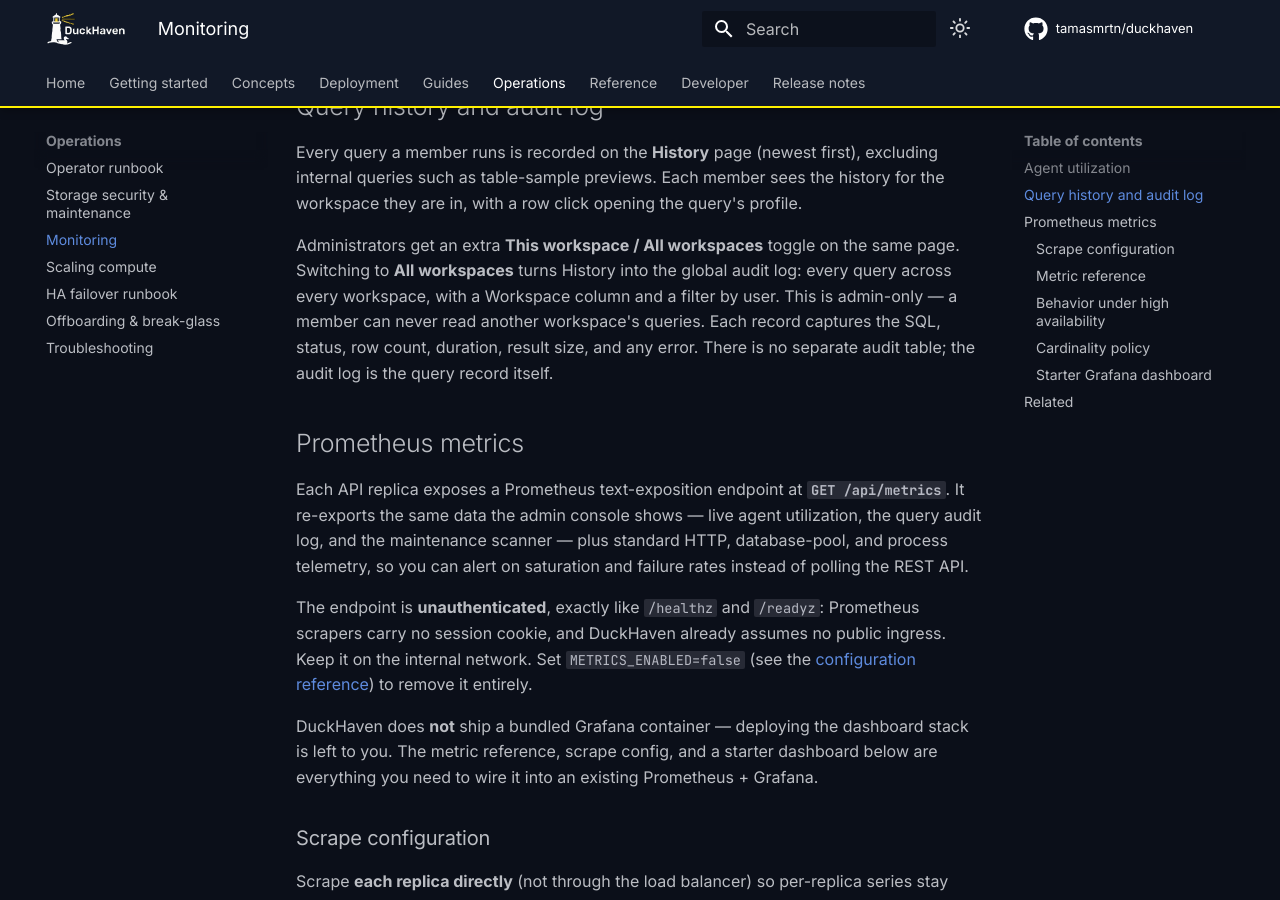
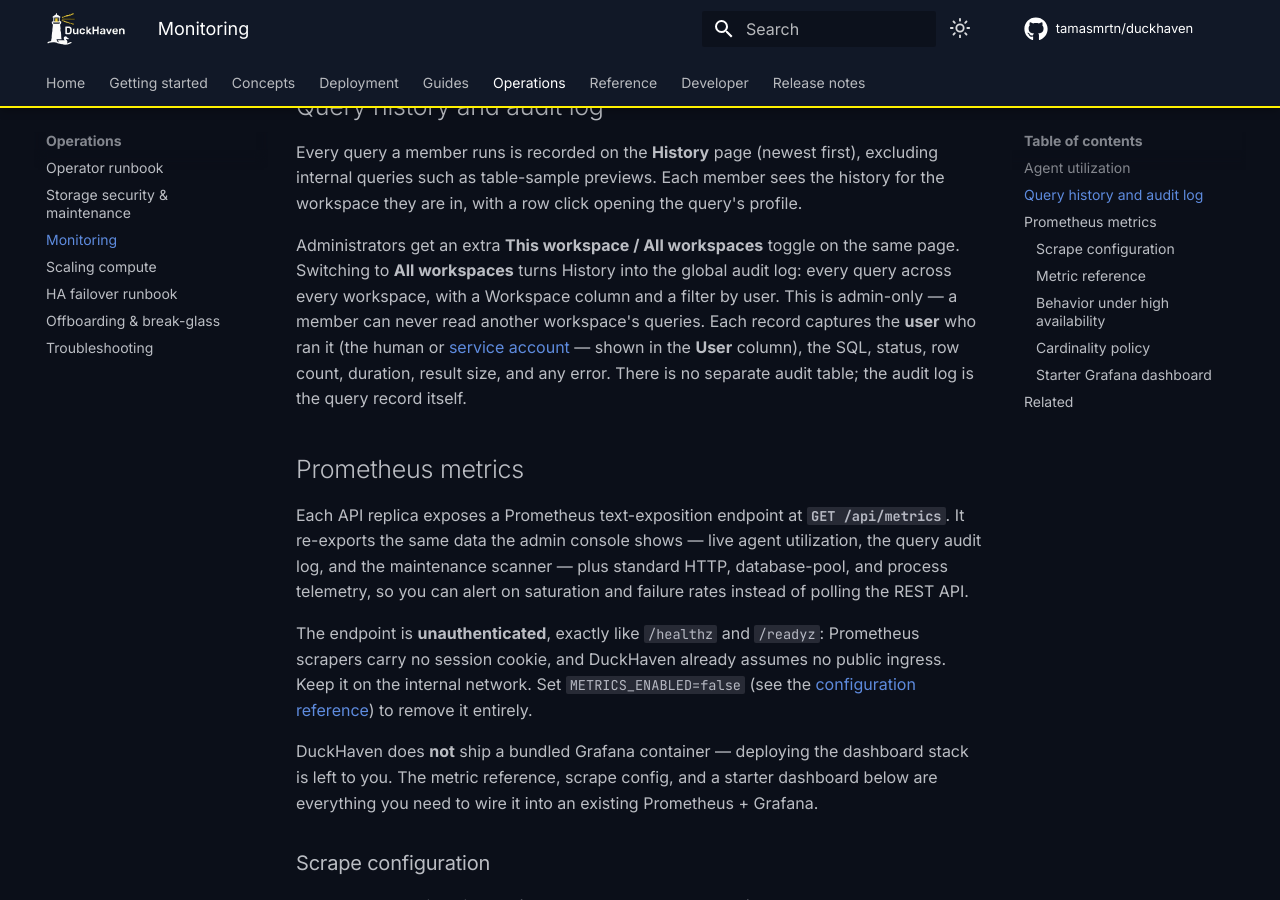
Before and after one commit to tamasmrtn/duckhaven, an MkDocs documentation site: the page built from docs/operations/monitoring.md, in a window 1280 px wide and 900 px high, scrolled down 477 px. Built offline with MkDocs 1.6.1 and Material for MkDocs 9.7.7, drawn with Linux system fonts in a browser that asks for light colours; comment, search, counter and statistics services are not loaded.

Commit message:
Document the User column in the query audit log
Note that the History/audit log records the user (human or service account)
that ran each query.

```diff
--- a/docs/operations/monitoring.md
+++ b/docs/operations/monitoring.md
@@ -21,6 +21,7 @@
 Administrators get an extra **This workspace / All workspaces** toggle on the same page. Switching to **All
 workspaces** turns History into the global audit log: every query across every workspace, with a Workspace column and
 a filter by user. This is admin-only — a member can never read another workspace's queries. Each record captures the
+**user** who ran it (the human or [service account](../guides/service-accounts.md) — shown in the **User** column), the
 SQL, status, row count, duration, result size, and any error. There is no separate audit table; the audit log is the
 query record itself.
 
```
